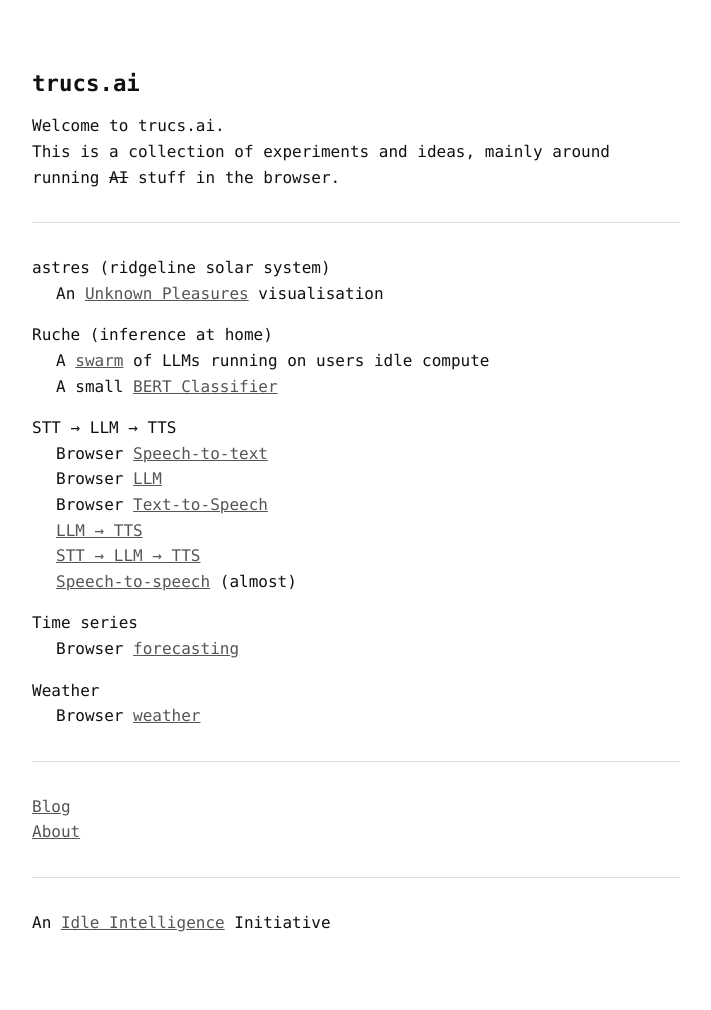
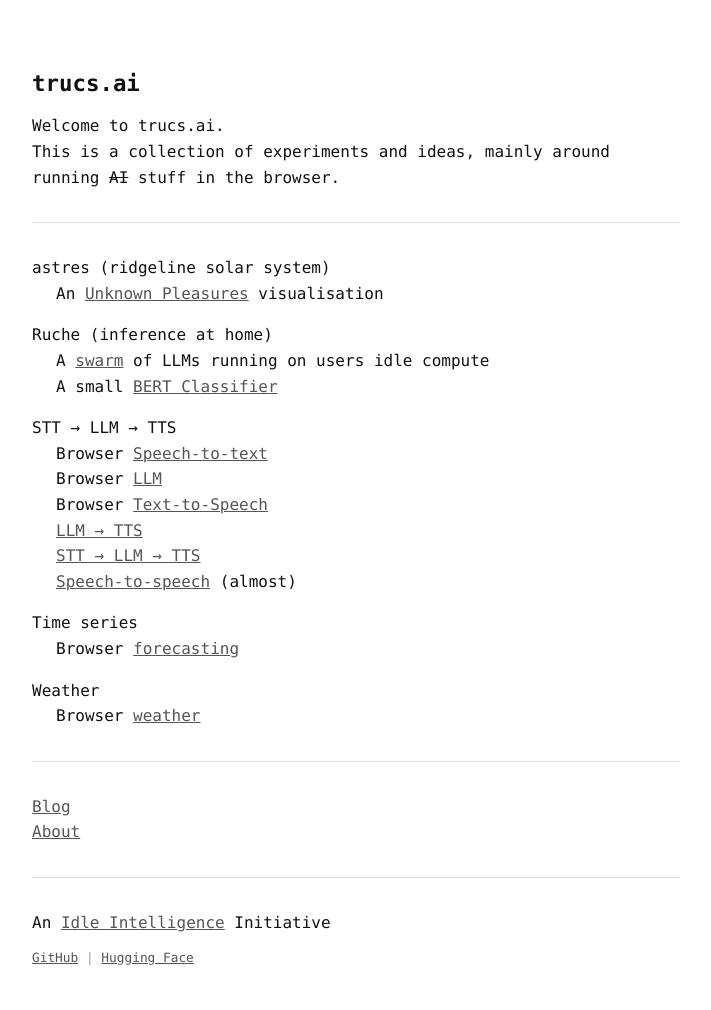
Before and after one commit to idle-intelligence/trucs.ai, a Jekyll site: the page built from index.md, in a window 1280 px wide. Shown: the whole page, without its empty margins (284-995 px from the left). Built offline with Jekyll 4.4.1, drawn with Linux system fonts in a browser that asks for light colours; before the commit the page ends 980 px from its top, so only the background shows below that.

Commit message:
Add GitHub and Hugging Face links to the home page footer
Small faint line below the Idle Intelligence credit, reusing the
existing .panel-desc style. The Blog/About block is unchanged.

```diff
--- a/assets/style.css
+++ b/assets/style.css
@@ -102,3 +102,8 @@
   padding-left: 1em;
   color: #888;
 }
+
+.panel-desc {
+  color: #999;
+  font-size: 0.8rem;
+}
--- a/index.md
+++ b/index.md
@@ -41,3 +41,5 @@
 ---
 
 An [Idle Intelligence](https://idleintelligence.org/) Initiative
+
+<p class="panel-desc"><a href="https://github.com/ilnmtlbnm">GitHub</a> | <a href="https://huggingface.co/ilnmtlbnm">Hugging Face</a></p>
```
